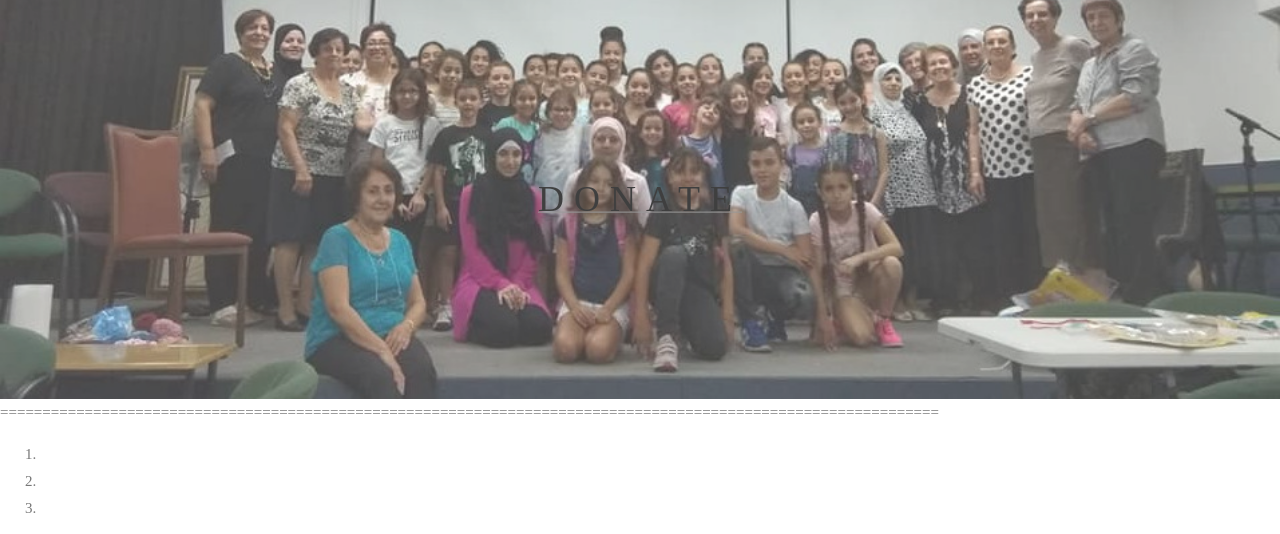
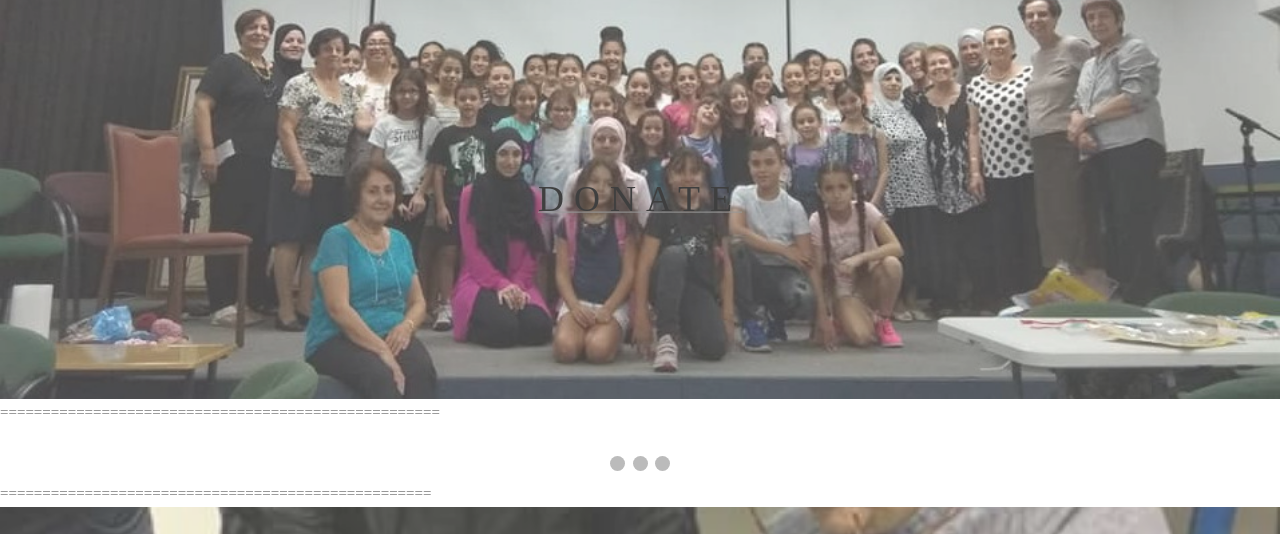
Before and after one commit to judeh20-meet/Group-Project, a Flask app: page / in a window 1280 px wide. Shown: the part 1652-2186 px from the top of the page. Run offline with Flask 2, Linux system fonts and the light colour scheme.

Commit message:
carisol work

```diff
--- /dev/null
+++ b/static/jsfile.js
@@ -0,0 +1,28 @@
+var slideIndex = 1;
+showSlides(slideIndex);
+
+// Next/previous controls
+function plusSlides(n) {
+  showSlides(slideIndex += n);
+}
+
+// Thumbnail image controls
+function currentSlide(n) {
+  showSlides(slideIndex = n);
+}
+
+function showSlides(n) {
+  var i;
+  var slides = document.getElementsByClassName("mySlides");
+  var dots = document.getElementsByClassName("dot");
+  if (n > slides.length) {slideIndex = 1}
+  if (n < 1) {slideIndex = slides.length}
+  for (i = 0; i < slides.length; i++) {
+      slides[i].style.display = "none";
+  }
+  for (i = 0; i < dots.length; i++) {
+      dots[i].className = dots[i].className.replace(" active", "");
+  }
+  slides[slideIndex-1].style.display = "block";
+  dots[slideIndex-1].className += " active";
+}
--- a/static/style.css
+++ b/static/style.css
@@ -1,5 +1,98 @@
 #DonerBox{
 	margin-left: auto;
 	margin-right: auto;
-	width: 80%;
 }
+* {box-sizing:border-box}
+
+/* Slideshow container */
+.slideshow-container {
+  max-width: 1000px;
+  position: relative;
+  margin: auto;
+}
+
+/* Hide the images by default */
+.mySlides {
+  display: none;
+}
+
+/* Next & previous buttons */
+.prev, .next {
+  cursor: pointer;
+  position: absolute;
+  top: 50%;
+  width: auto;
+  margin-top: -22px;
+  padding: 16px;
+  color: white;
+  font-weight: bold;
+  font-size: 18px;
+  transition: 0.6s ease;
+  border-radius: 0 3px 3px 0;
+  user-select: none;
+}
+
+/* Position the "next button" to the right */
+.next {
+  right: 0;
+  border-radius: 3px 0 0 3px;
+}
+
+/* On hover, add a black background color with a little bit see-through */
+.prev:hover, .next:hover {
+  background-color: rgba(0,0,0,0.8);
+}
+
+/* Caption text */
+.text {
+  color: #f2f2f2;
+  font-size: 15px;
+  padding: 8px 12px;
+  position: absolute;
+  bottom: 8px;
+  width: 100%;
+  text-align: center;
+}
+
+/* Number text (1/3 etc) */
+.numbertext {
+  color: #f2f2f2;
+  font-size: 12px;
+  padding: 8px 12px;
+  position: absolute;
+  top: 0;
+}
+
+/* The dots/bullets/indicators */
+.dot {
+  cursor: pointer;
+  height: 15px;
+  width: 15px;
+  margin: 0 2px;
+  background-color: #bbb;
+  border-radius: 50%;
+  display: inline-block;
+  transition: background-color 0.6s ease;
+}
+
+.active, .dot:hover {
+  background-color: #717171;
+}
+
+/* Fading animation */
+.fade {
+  -webkit-animation-name: fade;
+  -webkit-animation-duration: 1.5s;
+  animation-name: fade;
+  animation-duration: 1.5s;
+}
+
+@-webkit-keyframes fade {
+  from {opacity: .4}
+  to {opacity: 1}
+}
+
+@keyframes fade {
+  from {opacity: .4}
+  to {opacity: 1}
+}
--- a/templates/home.html
+++ b/templates/home.html
@@ -3,7 +3,9 @@
 <head>
 
 <title>Nasijona</title>
-<link rel="stylesheet" type="text/css" href="style.css">
+<link rel="stylesheet" type="text/css" href="{{url_for('static',filename='style.css')}}">
+<link rel="stylesheet" type="text/css" href="{{url_for('static',filename='jsfile.js')}}">
+
 <meta charset="UTF-8">
 <meta name="viewport" content="width=device-width, initial-scale=1">
 <link rel="stylesheet" href="https://www.w3schools.com/w3css/4/w3.css">
@@ -147,41 +149,46 @@ In addition to the apprenticeship and workshops for youth, children and women, N
   </a>
   </div>
 </div>
-===============================================================================================================
-<div id="myCarousel" class="carousel slide" data-ride="carousel">
-  <!-- Indicators -->
-  <ol class="carousel-indicators">
-    <li data-target="#myCarousel" data-slide-to="0" class="active"></li>
-    <li data-target="#myCarousel" data-slide-to="1"></li>
-    <li data-target="#myCarousel" data-slide-to="2"></li>
-  </ol>
 
-  <!-- Wrapper for slides -->
-  <div class="carousel-inner">
-    <div class="item active">
-      <img src="la.jpg" alt="Los Angeles">
-    </div>
+====================================================
+<!-- Slideshow container -->
+<div class="slideshow-container">
 
-    <div class="item">
-      <img src="chicago.jpg" alt="Chicago">
-    </div>
-
-    <div class="item">
-      <img src="ny.jpg" alt="New York">
-    </div>
+  <!-- Full-width images with number and caption text -->
+  <div class="mySlides fade">
+    <div class="numbertext">1 / 3</div>
+    <img src="img1.jpg" style="width:100%">
+    <div class="text">Caption Text</div>
   </div>
 
-  <!-- Left and right controls -->
-  <a class="left carousel-control" href="#myCarousel" data-slide="prev">
-    <span class="glyphicon glyphicon-chevron-left"></span>
-    <span class="sr-only">Previous</span>
-  </a>
-  <a class="right carousel-control" href="#myCarousel" data-slide="next">
-    <span class="glyphicon glyphicon-chevron-right"></span>
-    <span class="sr-only">Next</span>
-  </a>
+  <div class="mySlides fade">
+    <div class="numbertext">2 / 3</div>
+    <img src="img2.jpg" style="width:100%">
+    <div class="text">Caption Two</div>
+  </div>
+
+  <div class="mySlides fade">
+    <div class="numbertext">3 / 3</div>
+    <img src="img3.jpg" style="width:100%">
+    <div class="text">Caption Three</div>
+  </div>
+
+  <!-- Next and previous buttons -->
+  <a class="prev" onclick="plusSlides(-1)">&#10094;</a>
+  <a class="next" onclick="plusSlides(1)">&#10095;</a>
 </div>
-==============================================================================================================
+<br>
+
+<!-- The dots/circles -->
+<div style="text-align:center">
+  <span class="dot" onclick="currentSlide(1)"></span>
+  <span class="dot" onclick="currentSlide(2)"></span>
+  <span class="dot" onclick="currentSlide(3)"></span>
+</div>
+
+===================================================
+
+
 
 <!-- Modal for full size images on click-->
 <div id="modal01" class="w3-modal w3-black" onclick="this.style.display='none'">
```
